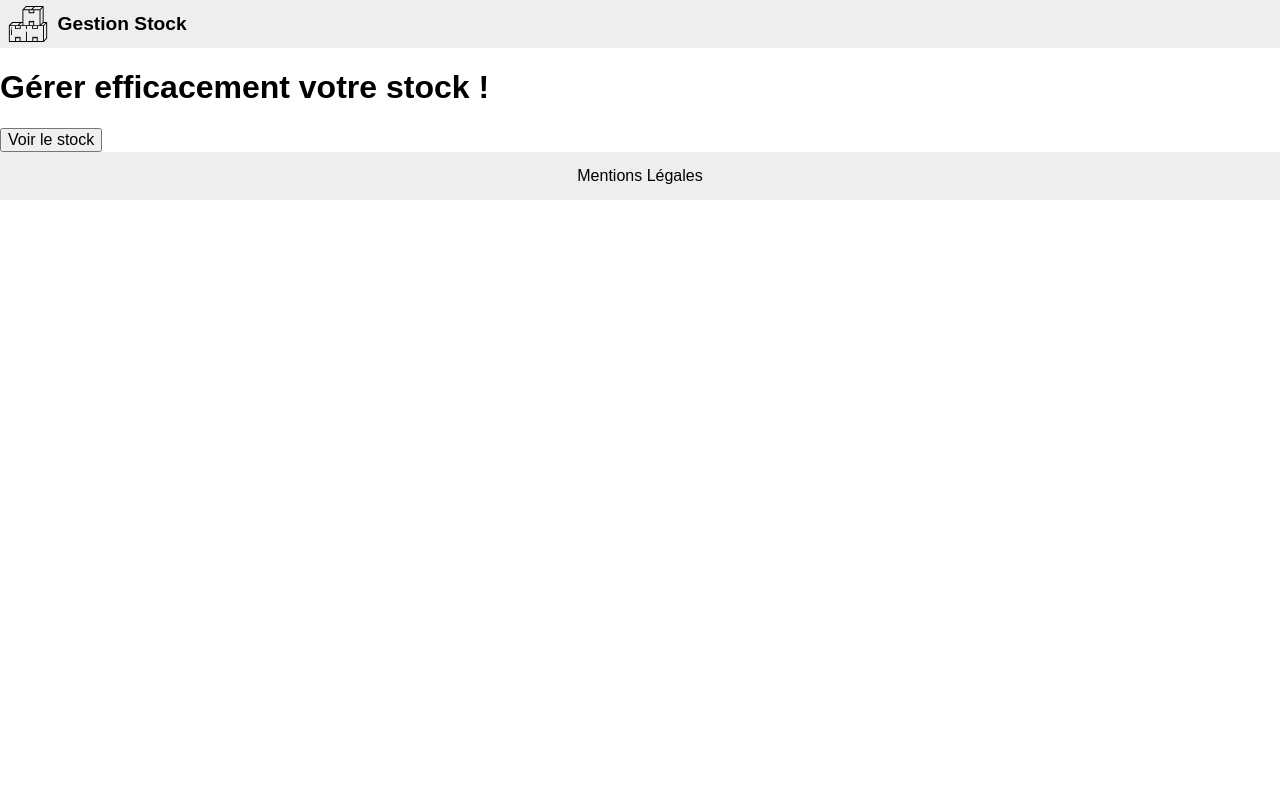
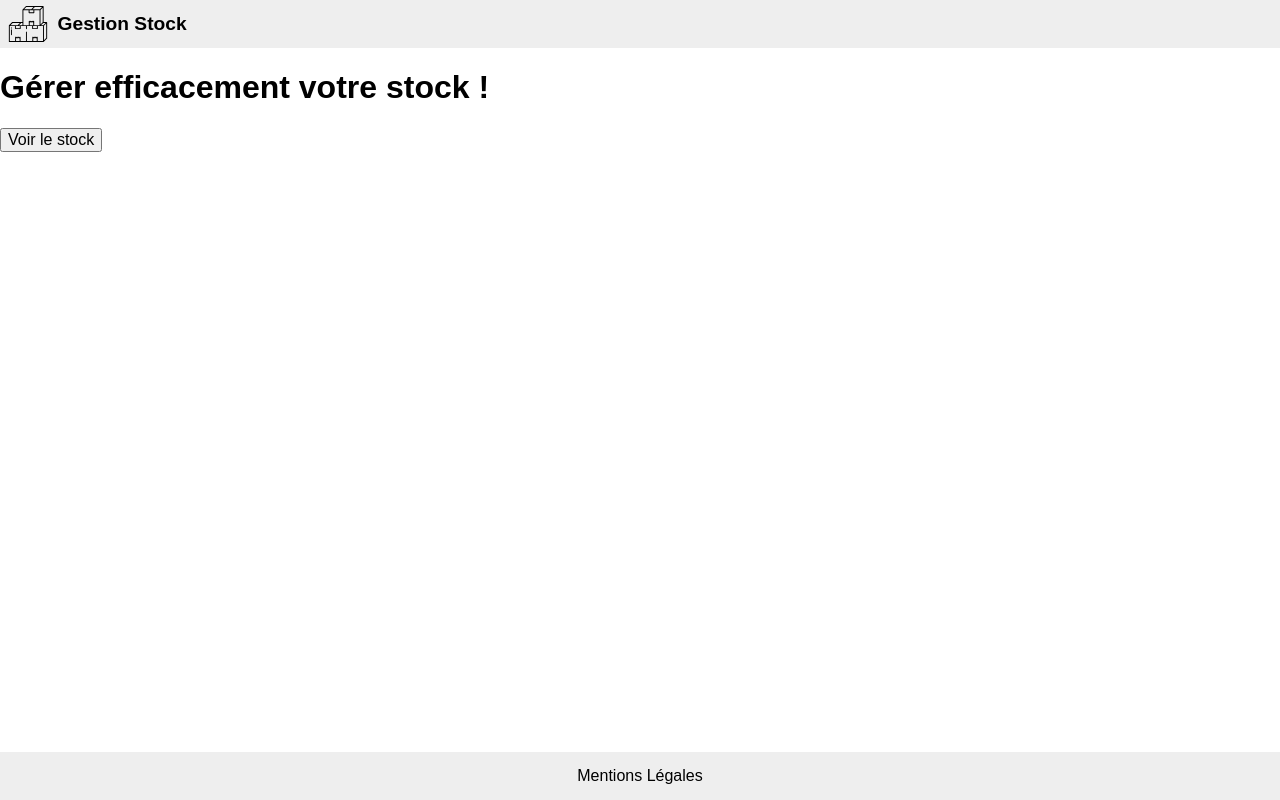
Before and after one commit to jlg-formation/tjscv1-sept-2021, a React (Create React App) app in the folder front/: page / in a window 1280 px wide. Built offline with nearby package versions, Linux system fonts and the light colour scheme.

Commit message:
dev: css footer on bottom

```diff
--- a/front/src/index.scss
+++ b/front/src/index.scss
@@ -2,6 +2,12 @@
 
 body {
   font-family: sans-serif;
+}
+
+div#root {
+  min-height: 100vh;
+  display: flex;
+  flex-flow: column;
 }
 
 header {
@@ -30,6 +36,10 @@ header {
   }
 }
 
+main {
+  flex-grow: 1;
+}
+
 footer {
   background-color: #eee;
   height: 3em;
```
